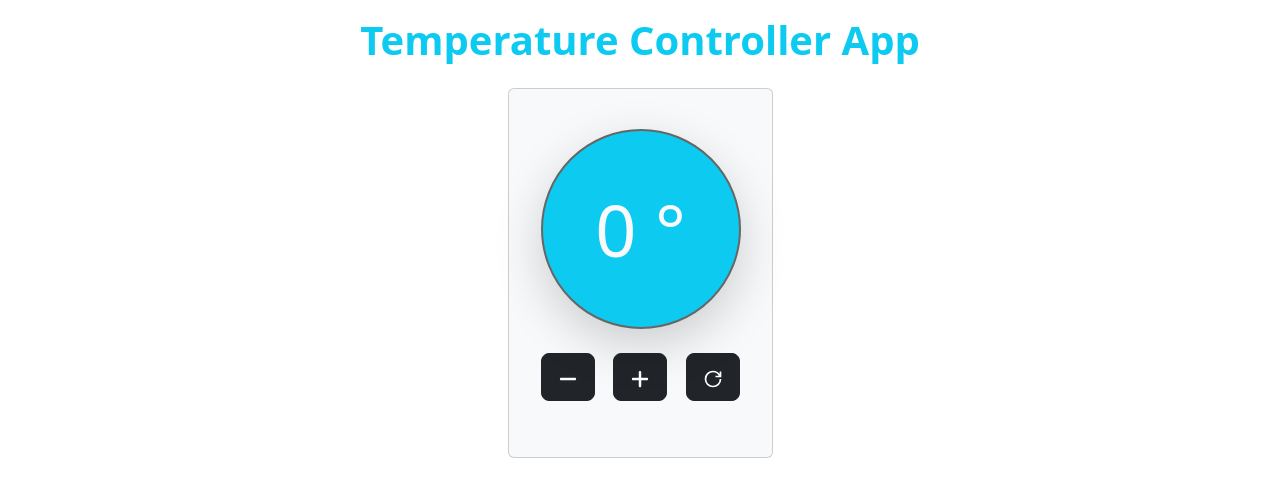
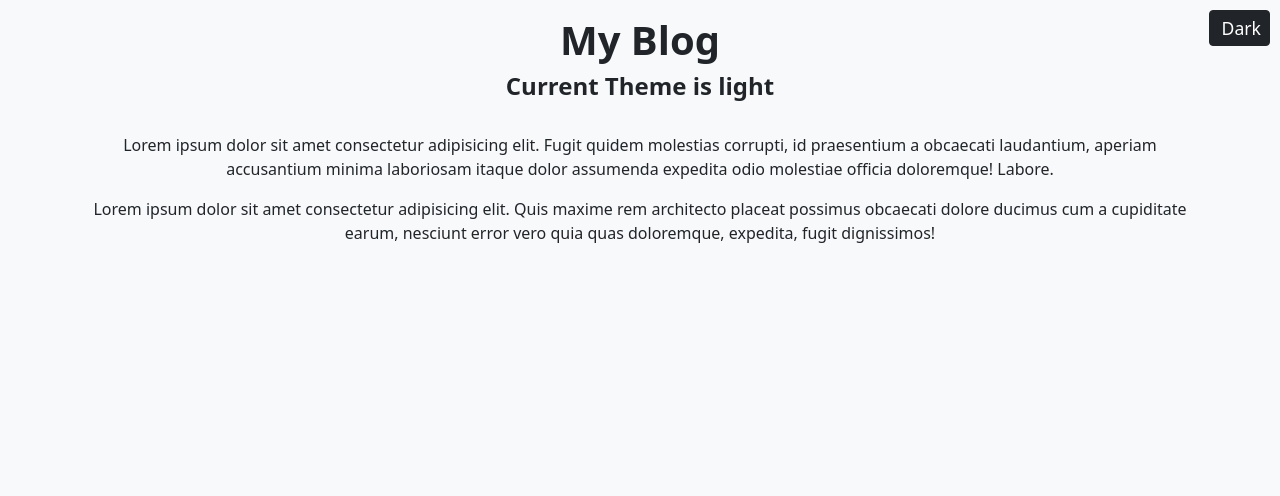
Before and after one commit to FatimaMubeenSh/mastering-react, a React (Vite) app in the folder projects-sandbox/: page / in a window 1280 px wide. Shown: the top 496 px of the page. Built offline with nearby package versions, Linux system fonts and the light colour scheme.

Commit message:
Project 7 Light and Dark Mode Toggle completed

```diff
--- a/projects-sandbox/src/App.jsx
+++ b/projects-sandbox/src/App.jsx
@@ -4,7 +4,8 @@ import "./App.css";
 // import LikePhotoApp from "./projects/03-like-photo-app/LikePhotoApp";
 // import TestimonialsApp from "./projects/04-testimonials-app/TestimonialsApp";
 // import AlertsDisplay from "./projects/05-alerts-display/AlertsDisplay";
-import TemperatureController from "./projects/06-temperature-controller/TemperatureController";
+// import TemperatureController from "./projects/06-temperature-controller/TemperatureController";
+import LightDarkMode from "./projects/07-light-and-dark-mode/LightDarkMode";
 
 function App() {
   return (
@@ -14,7 +15,8 @@ function App() {
       {/* <LikePhotoApp /> */}
       {/* <TestimonialsApp /> */}
       {/* <AlertsDisplay /> */}
-      <TemperatureController />
+      {/* <TemperatureController /> */}
+      <LightDarkMode />
     </>
   );
 }
--- /dev/null
+++ b/projects-sandbox/src/projects/07-light-and-dark-mode/Blog.jsx
@@ -0,0 +1,20 @@
+import React, { useContext } from "react";
+import Title from "./../components/Title";
+import Button from "./../components/Button";
+import { ThemeContext } from "./context/theme-context";
+
+export default function Blog() {
+  const { theme, changeTheme } = useContext(ThemeContext);
+
+  return (
+    <div className="container">
+      <Title text="My Blog" />
+      <Title text={`Current Theme is ${theme}`} custom_class={"secondary-title"} />
+      <span style={{ position: "absolute", top: 10, right: 10 }}>
+        <Button text={theme === "dark" ? "Light" : "Dark"} btn_class={`${theme === "dark" ? "btn-light" : "btn-dark"} btn-sm`} text_class={`${theme === "dark" ? "text-dark" : ""} btn-sm`} onClick={changeTheme} />
+      </span>
+      <p className="pt-4">Lorem ipsum dolor sit amet consectetur adipisicing elit. Fugit quidem molestias corrupti, id praesentium a obcaecati laudantium, aperiam accusantium minima laboriosam itaque dolor assumenda expedita odio molestiae officia doloremque! Labore.</p>
+      <p>Lorem ipsum dolor sit amet consectetur adipisicing elit. Quis maxime rem architecto placeat possimus obcaecati dolore ducimus cum a cupiditate earum, nesciunt error vero quia quas doloremque, expedita, fugit dignissimos!</p>
+    </div>
+  );
+}
--- /dev/null
+++ b/projects-sandbox/src/projects/07-light-and-dark-mode/LightDarkMode.jsx
@@ -0,0 +1,28 @@
+import { useState, useEffect, React } from "react";
+import Blog from "./Blog";
+import { ThemeContext, themes } from "./context/theme-context";
+
+export default function LightDarkMode() {
+  const [theme, setTheme] = useState(themes.light);
+
+  useEffect(() => {
+    const docBody = document.body;
+    if (theme === themes.light) {
+      docBody.classList.remove("bg-dark", "text-light");
+      docBody.classList.add("bg-light", "text-dark");
+    } else {
+      docBody.classList.remove("bg-light", "text-dark");
+      docBody.classList.add("bg-dark", "text-light");
+    }
+  }, [theme]);
+
+  const changeTheme = () => {
+    setTheme((prevTheme) => (prevTheme === themes.light ? themes.dark : themes.light));
+  };
+
+  return (
+    <ThemeContext.Provider value={{ theme, changeTheme }}>
+      <Blog />
+    </ThemeContext.Provider>
+  );
+}
--- /dev/null
+++ b/projects-sandbox/src/projects/07-light-and-dark-mode/context/theme-context.jsx
@@ -0,0 +1,8 @@
+import { createContext } from "react";
+
+export const themes = {
+  light: "light",
+  dark: "dark",
+};
+
+export const ThemeContext = createContext({});
```
